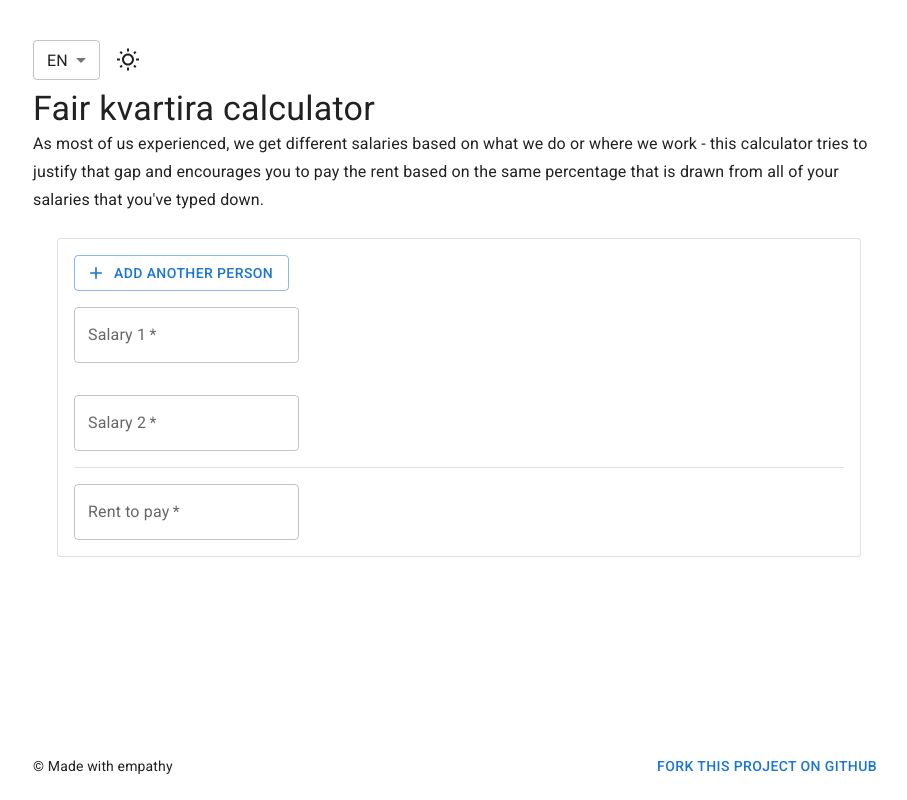
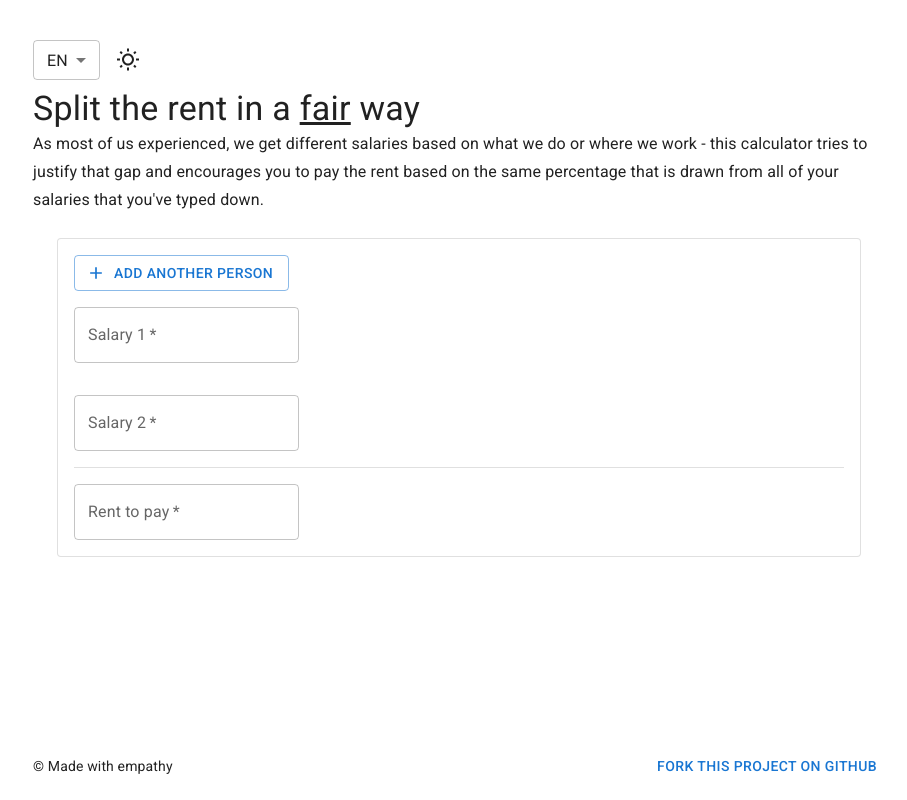
Before and after one commit to armandokun/fair-share, a React (Create React App) app: page / in a window 1280 px wide. Shown: the whole page, without its empty margins (181-1088 px from the left). Built offline with nearby package versions, Linux system fonts and the light colour scheme.

Commit message:
Change translations

```diff
--- a/public/index.html
+++ b/public/index.html
@@ -32,7 +32,7 @@
 
       gtag("config", "G-C5JL1NF2VM");
     </script>
-    <title>Teisejas' calculator</title>
+    <title>Rent calculator by Teisejas</title>
   </head>
   <body>
     <noscript>You need to enable JavaScript to run this app.</noscript>
--- a/src/App.tsx
+++ b/src/App.tsx
@@ -15,7 +15,12 @@ function App() {
             <ToggleColorMode />
           </Stack>
         </Box>
-        <Typography variant="h4">{t("intro.title")}</Typography>
+        <Typography
+          variant="h4"
+          dangerouslySetInnerHTML={{
+            __html: t("intro.title", { interpolation: { escapeValue: false } }),
+          }}
+        />
         <Typography variant="subtitle1">{t("intro.description")}</Typography>
         <Form />
       </Container>
--- a/src/translations.js
+++ b/src/translations.js
@@ -6,7 +6,7 @@ const resources = {
   en: {
     translation: {
       intro: {
-        title: "Fair kvartira calculator",
+        title: "Split the rent in a <u>fair</u> way",
         description:
           "As most of us experienced, we get different salaries based on what we do or where we work - this calculator tries to justify that gap and encourages you to pay the rent based on the same percentage that is drawn from all of your salaries that you've typed down.",
       },
@@ -58,7 +58,7 @@ const resources = {
   lt: {
     translation: {
       intro: {
-        title: "Sąžiningas xatos kalkuliatorius",
+        title: "Sąžiningas nuomos skaičiuotuvas",
         description:
           "Jei jau pavyko čia užklįsti, reiškias žinom bendrą tiesą - gauname piniginį atlygį priklausomai nuo kur ir ką dirbame. Šis įrankis stengiasi surasti kompromisą tarp žmonių, su kuriais daliniesi nuoma, ir padrąsinti tave mokėti vienodą procentą atskaičiavus nuo algos, o ne vienodą nuomos mokestį.",
       },
```
